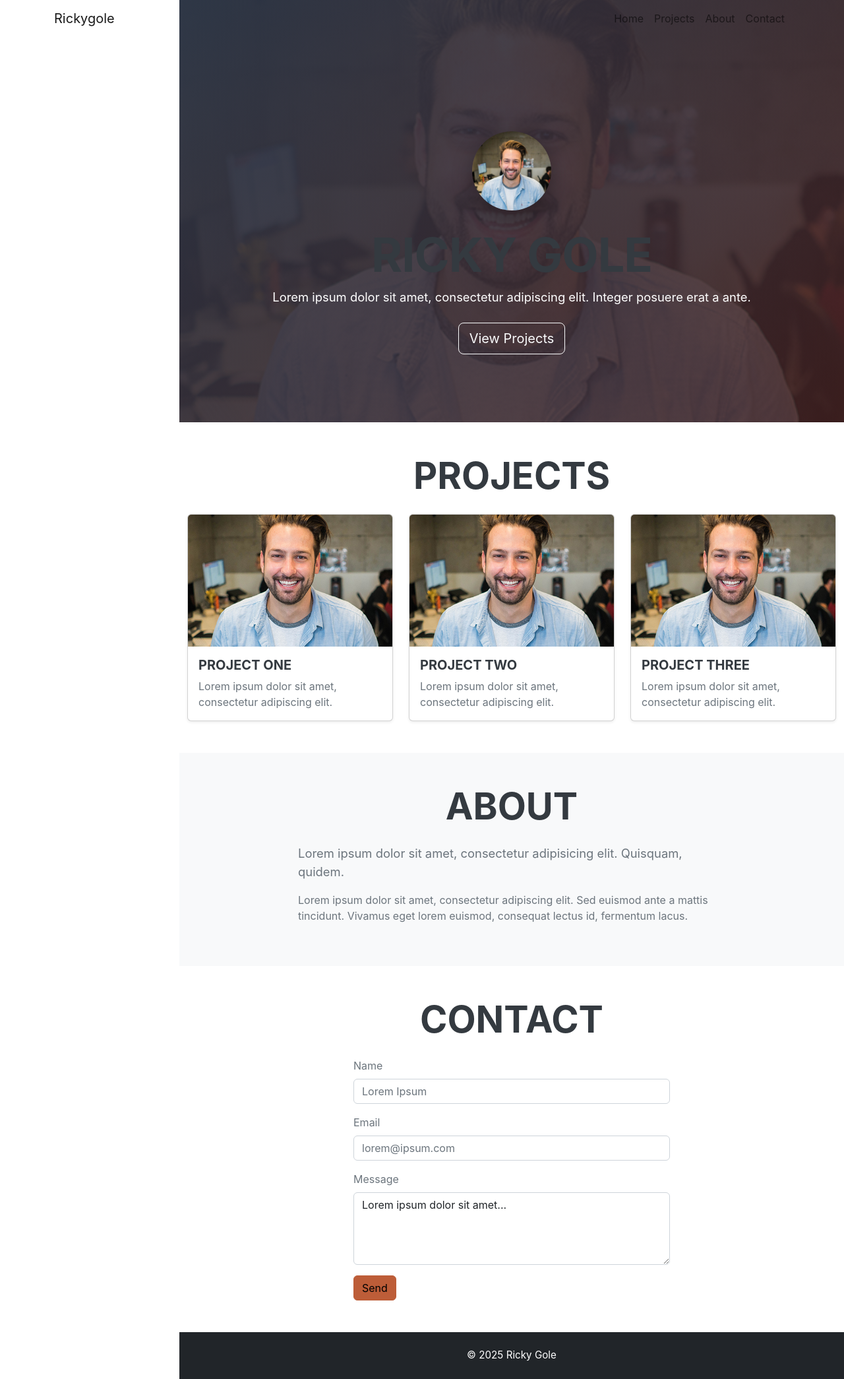
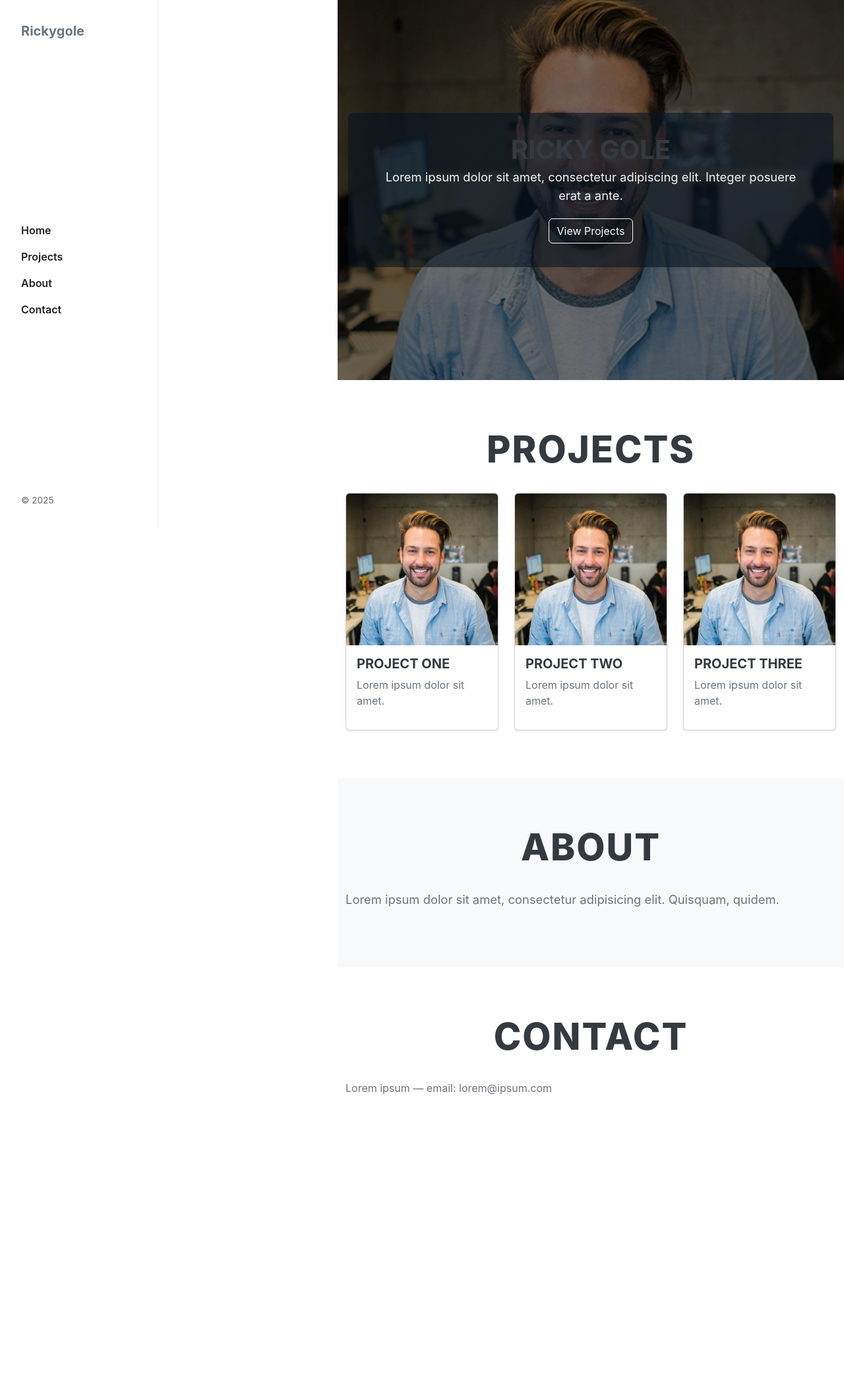
Before and after one commit to Rickygole/rickygole.github.io, a plain HTML site: page index.html in a window 1280 px wide. Shown: the whole page at 66% size. After the commit the page ends 1749 px from the top, so only its background shows below. Drawn offline with nearby package versions, Linux system fonts and the light colour scheme; a web font is replaced by a local one.

Commit message:
Layout: left fixed nav + centered hero overlay (inspired)

```diff
--- a/index.html
+++ b/index.html
@@ -5,7 +5,7 @@
         <meta name="viewport" content="width=device-width, initial-scale=1, shrink-to-fit=no" />
         <meta name="description" content="" />
         <meta name="author" content="" />
-        <title>Rickygole — Portfolio</title>
+        <title>Resume - Start Bootstrap Theme</title>
         <link rel="icon" type="image/x-icon" href="assets/img/favicon.ico" />
         <!-- Font Awesome icons (free version)-->
         <script src="https://use.fontawesome.com/releases/v6.3.0/js/all.js" crossorigin="anonymous"></script>
@@ -16,116 +16,74 @@
         <link href="css/styles.css" rel="stylesheet" />
     </head>
     <body>
-        <!-- Navigation-->
-        <nav class="navbar navbar-expand-lg navbar-light fixed-top site-nav">
-            <div class="container">
-                <a class="navbar-brand" href="#home">Rickygole</a>
-                <button class="navbar-toggler" type="button" data-bs-toggle="collapse" data-bs-target="#navCollapse" aria-controls="navCollapse" aria-expanded="false" aria-label="Toggle navigation">
-                    <span class="navbar-toggler-icon"></span>
-                </button>
-                <div class="collapse navbar-collapse" id="navCollapse">
-                    <ul class="navbar-nav ms-auto">
-                        <li class="nav-item"><a class="nav-link" href="#home">Home</a></li>
-                        <li class="nav-item"><a class="nav-link" href="#projects">Projects</a></li>
-                        <li class="nav-item"><a class="nav-link" href="#about">About</a></li>
-                        <li class="nav-item"><a class="nav-link" href="#contact">Contact</a></li>
-                    </ul>
+        <aside class="left-nav" id="leftNav">
+            <div class="left-inner">
+                <div class="brand">Rickygole</div>
+                <nav class="nav-links">
+                    <a href="#home">Home</a>
+                    <a href="#projects">Projects</a>
+                    <a href="#about">About</a>
+                    <a href="#contact">Contact</a>
+                </nav>
+                <div class="nav-footer">© <span id="year"></span></div>
             </div>
+        </aside>
+
+        <main class="main-content">
+            <!-- Hero -->
+            <header id="home" class="hero-wrap">
+                <div class="hero-bg"></div>
+                <div class="hero-overlay">
+                    <div class="overlay-card">
+                        <h1>Ricky Gole</h1>
+                        <p class="lead">Lorem ipsum dolor sit amet, consectetur adipiscing elit. Integer posuere erat a ante.</p>
+                        <a class="btn btn-outline-light" href="#projects">View Projects</a>
                     </div>
-        </nav>
-
-        <!-- Hero -->
-        <header id="home" class="hero d-flex align-items-center">
-            <div class="container text-center text-white">
-                <img src="assets/img/profile.jpg" class="hero-avatar rounded-circle mb-4" alt="profile">
-                <h1 class="display-2 fw-bold">Ricky Gole</h1>
-                <p class="lead mb-4">Lorem ipsum dolor sit amet, consectetur adipiscing elit. Integer posuere erat a ante.</p>
-                <a href="#projects" class="btn btn-outline-light btn-lg">View Projects</a>
                 </div>
             </header>
 
-        <!-- Projects -->
-        <section id="projects" class="py-5">
+            <section id="projects" class="section">
                 <div class="container">
-                <h2 class="mb-4 text-center">Projects</h2>
+                    <h2 class="section-title">Projects</h2>
                     <div class="row g-4">
                         <div class="col-md-4">
-                        <div class="card h-100 shadow-sm">
-                            <img src="assets/img/profile.jpg" class="card-img-top" alt="...">
-                            <div class="card-body">
-                                <h5 class="card-title">Project One</h5>
-                                <p class="card-text">Lorem ipsum dolor sit amet, consectetur adipiscing elit.</p>
-                            </div>
+                            <div class="card shadow-sm">
+                                <img src="assets/img/profile.jpg" class="card-img-top" alt="project">
+                                <div class="card-body"><h5>Project One</h5><p>Lorem ipsum dolor sit amet.</p></div>
                             </div>
                         </div>
                         <div class="col-md-4">
-                        <div class="card h-100 shadow-sm">
-                            <img src="assets/img/profile.jpg" class="card-img-top" alt="...">
-                            <div class="card-body">
-                                <h5 class="card-title">Project Two</h5>
-                                <p class="card-text">Lorem ipsum dolor sit amet, consectetur adipiscing elit.</p>
-                            </div>
+                            <div class="card shadow-sm">
+                                <img src="assets/img/profile.jpg" class="card-img-top" alt="project">
+                                <div class="card-body"><h5>Project Two</h5><p>Lorem ipsum dolor sit amet.</p></div>
                             </div>
                         </div>
                         <div class="col-md-4">
-                        <div class="card h-100 shadow-sm">
-                            <img src="assets/img/profile.jpg" class="card-img-top" alt="...">
-                            <div class="card-body">
-                                <h5 class="card-title">Project Three</h5>
-                                <p class="card-text">Lorem ipsum dolor sit amet, consectetur adipiscing elit.</p>
-                            </div>
+                            <div class="card shadow-sm">
+                                <img src="assets/img/profile.jpg" class="card-img-top" alt="project">
+                                <div class="card-body"><h5>Project Three</h5><p>Lorem ipsum dolor sit amet.</p></div>
                             </div>
                         </div>
                     </div>
                 </div>
             </section>
 
-        <!-- About -->
-        <section id="about" class="py-5 bg-light">
+            <section id="about" class="section bg-light">
                 <div class="container">
-                <h2 class="mb-4 text-center">About</h2>
-                <div class="row justify-content-center">
-                    <div class="col-lg-8">
+                    <h2 class="section-title">About</h2>
                     <p class="lead">Lorem ipsum dolor sit amet, consectetur adipisicing elit. Quisquam, quidem.</p>
-                        <p>Lorem ipsum dolor sit amet, consectetur adipiscing elit. Sed euismod ante a mattis tincidunt. Vivamus eget lorem euismod, consequat lectus id, fermentum lacus.</p>
-                    </div>
-                </div>
                 </div>
             </section>
 
-        <!-- Contact -->
-        <section id="contact" class="py-5">
+            <section id="contact" class="section">
                 <div class="container">
-                <h2 class="mb-4 text-center">Contact</h2>
-                <div class="row justify-content-center">
-                    <div class="col-md-6">
-                        <form>
-                            <div class="mb-3">
-                                <label class="form-label">Name</label>
-                                <input type="text" class="form-control" placeholder="Lorem Ipsum">
-                            </div>
-                            <div class="mb-3">
-                                <label class="form-label">Email</label>
-                                <input type="email" class="form-control" placeholder="lorem@ipsum.com">
-                            </div>
-                            <div class="mb-3">
-                                <label class="form-label">Message</label>
-                                <textarea class="form-control" rows="4">Lorem ipsum dolor sit amet...</textarea>
-                            </div>
-                            <button type="submit" class="btn btn-primary">Send</button>
-                        </form>
-                    </div>
-                </div>
+                    <h2 class="section-title">Contact</h2>
+                    <p>Lorem ipsum — email: lorem@ipsum.com</p>
                 </div>
             </section>
+        </main>
 
-        <footer class="py-4 bg-dark text-white text-center">
-            <div class="container">© <span id="year"></span> Ricky Gole</div>
-        </footer>
-
-        <!-- Bootstrap core JS-->
         <script src="https://cdn.jsdelivr.net/npm/bootstrap@5.2.3/dist/js/bootstrap.bundle.min.js"></script>
-        <!-- Core theme JS-->
         <script src="js/scripts.js"></script>
     </body>
 </html>
--- a/js/scripts.js
+++ b/js/scripts.js
@@ -33,21 +33,19 @@ window.addEventListener('DOMContentLoaded', event => {
 
 });
 
-// Small enhancements for the new layout
-document.addEventListener('DOMContentLoaded', function () {
-    // set year in footer
-    const y = document.getElementById('year'); if (y) y.textContent = new Date().getFullYear();
-
-    // change nav background on scroll
-    const nav = document.querySelector('.site-nav');
-    function onScroll(){ if(window.scrollY>50) nav.classList.add('scrolled'); else nav.classList.remove('scrolled'); }
-    onScroll(); window.addEventListener('scroll', onScroll);
+// Extra behaviors for left-nav layout
+document.addEventListener('DOMContentLoaded', function(){
+    // set footer year
+    const y = document.getElementById('year'); if(y) y.textContent = new Date().getFullYear();
 
     // smooth scroll for internal links
     document.querySelectorAll('a[href^="#"]').forEach(a=>{
-        a.addEventListener('click', e=>{
-            const target = document.querySelector(a.getAttribute('href'));
-            if(target){ e.preventDefault(); target.scrollIntoView({behavior:'smooth', block:'start'}); }
+        a.addEventListener('click', function(e){
+            const href = this.getAttribute('href');
+            if(href && href.startsWith('#')){
+                const t = document.querySelector(href);
+                if(t){ e.preventDefault(); t.scrollIntoView({behavior:'smooth', block:'start'}); }
+            }
         });
     });
 });
```
Also changed, not shown: css/styles.css. Lines whose indentation alone changed are shown as unchanged.
